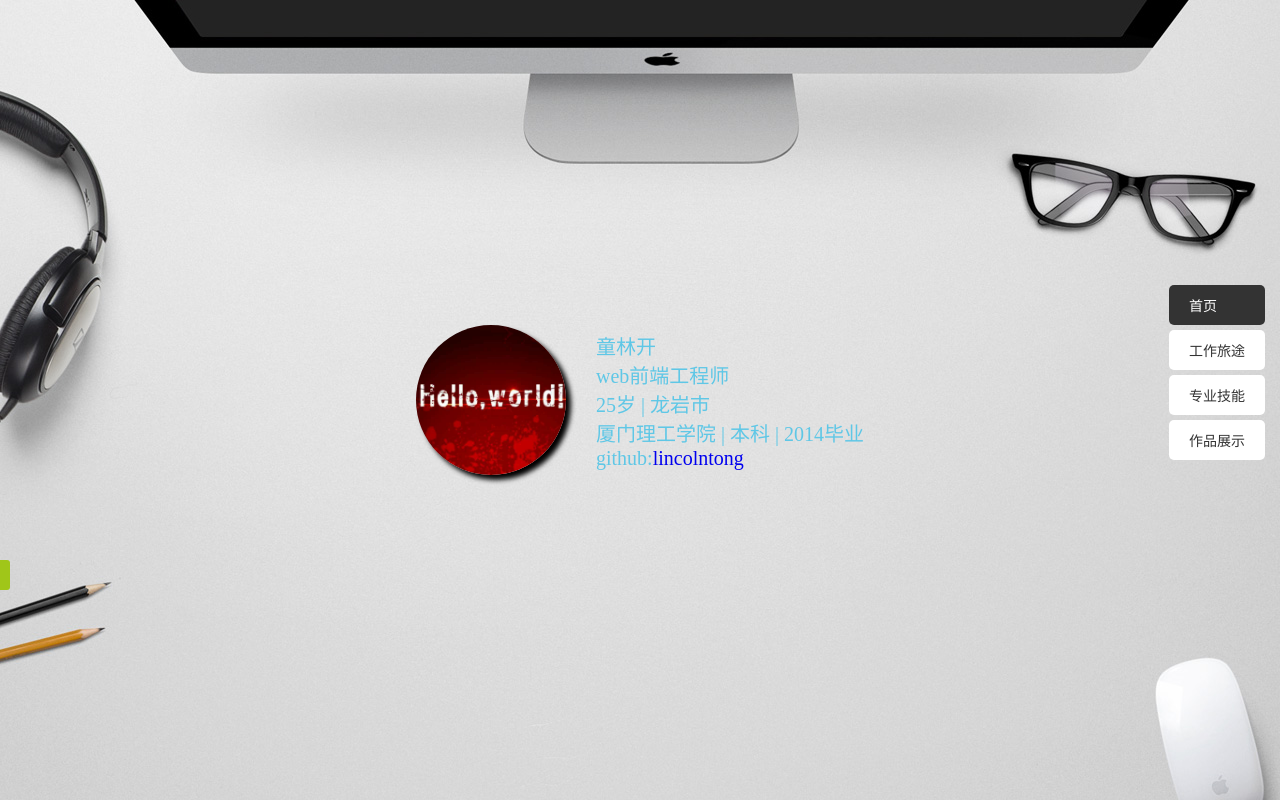
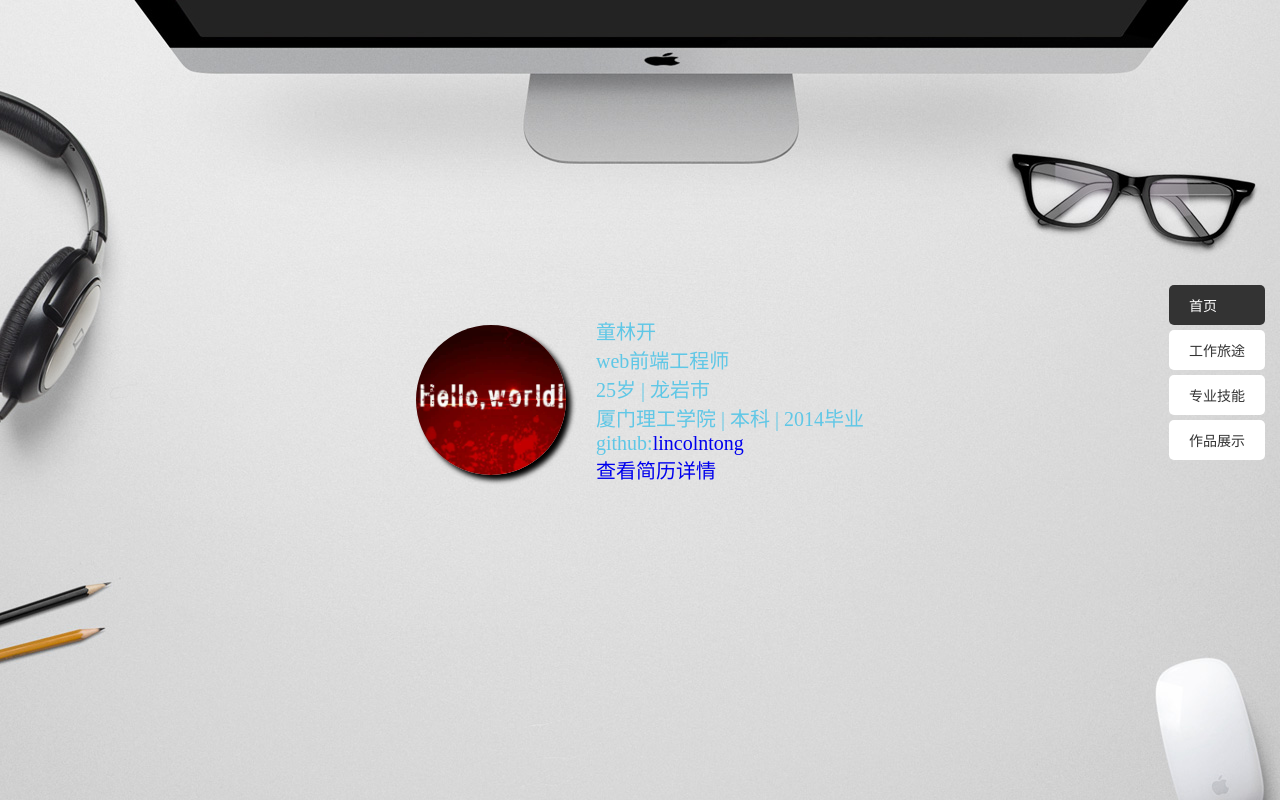
Before and after one commit to lincolntong/lincolntong.github.io, a plain HTML site: page index.html in a window 1280 px wide. Drawn offline with Linux system fonts and the light colour scheme.

Commit message:
浏览量记录登记

```diff
--- a/index.html
+++ b/index.html
@@ -30,7 +30,7 @@
                     <p>25岁 | 龙岩市</p>
                     <p>厦门理工学院 | 本科 | 2014毕业</p>
                     <p>github:<a href="https://github.com/lincolntong" target="_blank">lincolntong</a></p>
-                    <p class="desc" style="font-size: 10px;color: black;"><a href="cv/index.html">查看简历详情</a></p>
+                    <p><a href="cv/index.html">查看简历详情</a></p>
                     <p></p>
                     <p></p>
                 </div>
```
